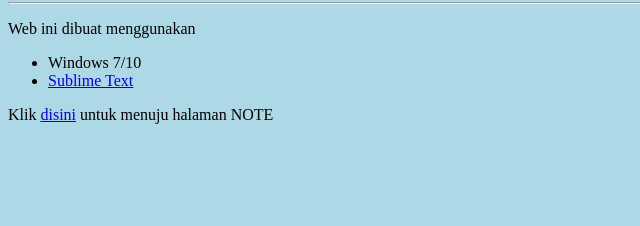
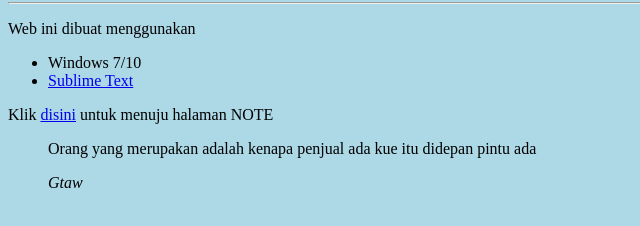
Before and after one commit to ashdd12311/Chrizxt, a plain HTML site: page index.html in a window 1280 px wide. Shown: the part 206-432 px from the top of the page, without its empty margins (0-640 px from the left). Drawn offline with Linux system fonts and the light colour scheme.

Commit message:
Update index.html

```diff
--- a/index.html
+++ b/index.html
@@ -20,5 +20,10 @@
 </ul>
 
 <p>Klik <a href="Note.html">disini</a> untuk menuju halaman NOTE</p>
+<blockquote>
+	<p>Orang yang merupakan adalah kenapa penjual ada kue itu didepan pintu ada </p>
+        <cite>Gtaw</cite>
+</blockquote>
+</body>
 </body>
 </html>
```
